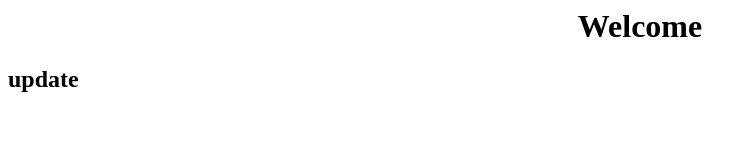
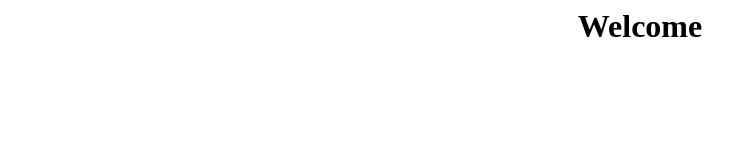
Before and after one commit to kulwanshbhatia/edureka, a plain HTML site: page index.html in a window 1280 px wide. Shown: the whole page, without its empty margins (0-756 px from the left). Drawn offline with Linux system fonts and the light colour scheme.

Commit message:
index.html updated

```diff
--- a/index.html
+++ b/index.html
@@ -1,3 +1,2 @@
 
 <h1><center>Welcome </center></h1>
-<h2>update</h2>
```
